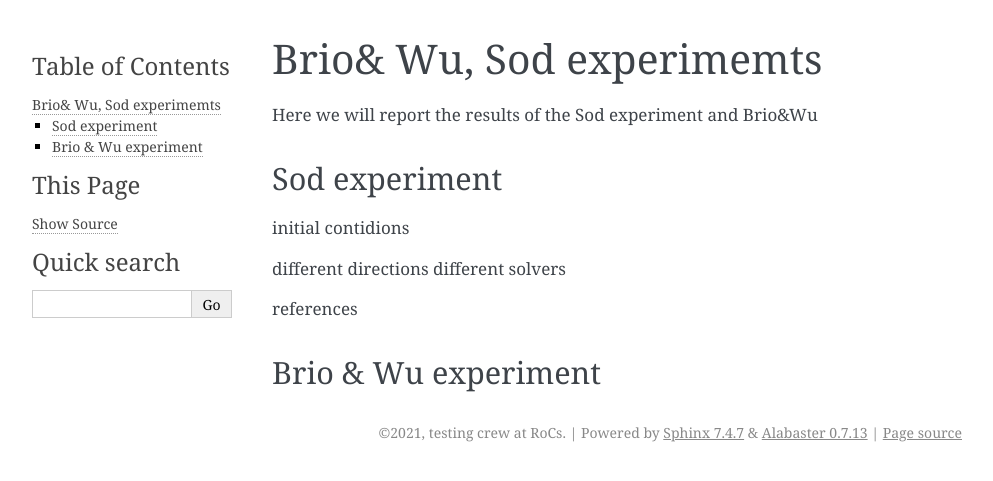
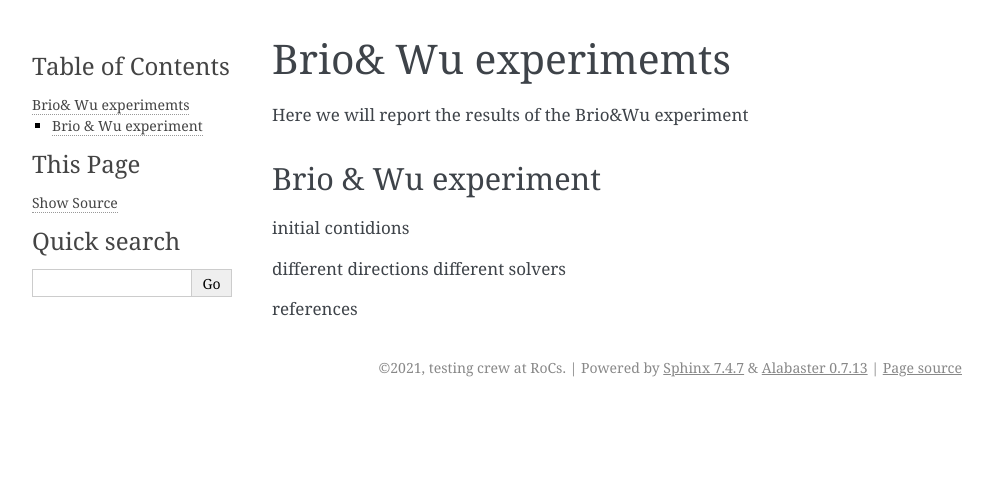
Before and after one commit to guadabsb15/summer_2021_report, a Sphinx documentation site: the page built from docs/source/briowu.rst, in a window 1280 px wide. Shown: the top 481 px of the page, without its empty margins (148-1141 px from the left). Built offline with Sphinx 7.4.7, drawn with Linux system fonts in a browser that asks for light colours.

Commit message:
making two different sites for sod and brio-wu

```diff
--- a/docs/source/briowu.rst
+++ b/docs/source/briowu.rst
@@ -1,10 +1,11 @@
-Brio& Wu, Sod experimemts
+Brio& Wu experimemts
 =========================
 
-Here we will report the results of the Sod experiment and Brio&Wu
+Here we will report the results of the Brio&Wu experiment
 
-Sod experiment
----------------
+
+Brio & Wu  experiment
+---------------------
 
 initial contidions
 
@@ -12,6 +13,3 @@ different directions
 different solvers
 
 references
-
-Brio & Wu  experiment
----------------------
--- a/docs/source/index.rst
+++ b/docs/source/index.rst
@@ -11,5 +11,6 @@ Welcome to Summer 2021 report's documentation!
    :caption: Contents:
 
    briowu
+   sod
    practiceV
    practiceI
```
Also changed, not shown: docs/source/sod.rst (added, +14 -0 lines).
